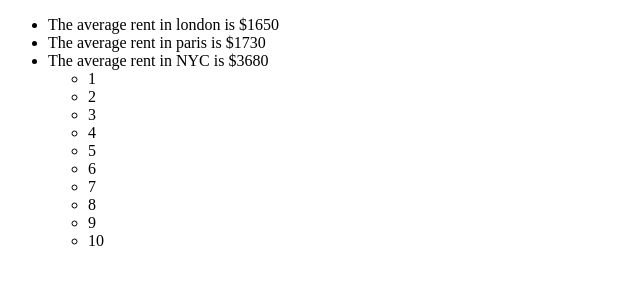
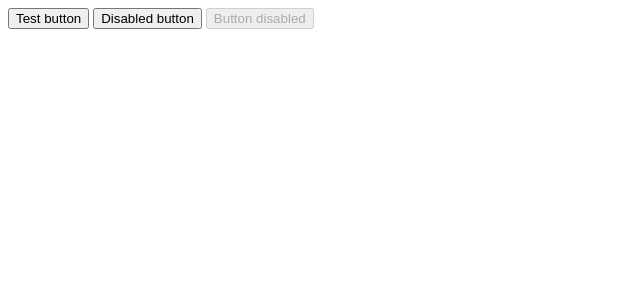
Before and after one commit to SunilDSK/hello-vue, a plain HTML site: page index.html in a window 1280 px wide. Shown: the whole page, without its empty margins (0-640 px from the left). Drawn offline with nearby package versions, Linux system fonts and the light colour scheme.

Commit message:
uses v-bind

```diff
--- a/index.html
+++ b/index.html
@@ -9,21 +9,9 @@
 
 <body>
     <div id="app">
-        <ul>
-            <!--
-                The order of the arguments is (value, key).
-                Same goes for arrays where key is index and value is value at that index
-             -->
-            <li v-for="(rent, city) in averageRent">
-                The average rent in {{ city }} is ${{rent}}
-            </li>
-            <!--
-                Can pass a number to print numbers from 0 to the given number
-             -->
-            <ul>
-                <li v-for="n in 10">{{ n }}</li>
-            </ul>
-        </ul>
+        <button v-bind:type="buttonType" >Test button</button>
+        <button :disabled="buttonDisabled">Disabled button</button>
+        <button disabled>Button disabled</button>
     </div>
 
     <script src="https://cdn.jsdelivr.net/npm/vue/dist/vue.js"></script>
--- a/main.js
+++ b/main.js
@@ -1,10 +1,7 @@
-new Vue({
+var vue = new Vue({
   el: "#app",
   data: {
-    averageRent: {
-      london: 1650,
-      paris: 1730,
-      NYC: 3680
-    }
+    buttonType: "submit",
+    buttonDisabled: false
   }
 });
```
